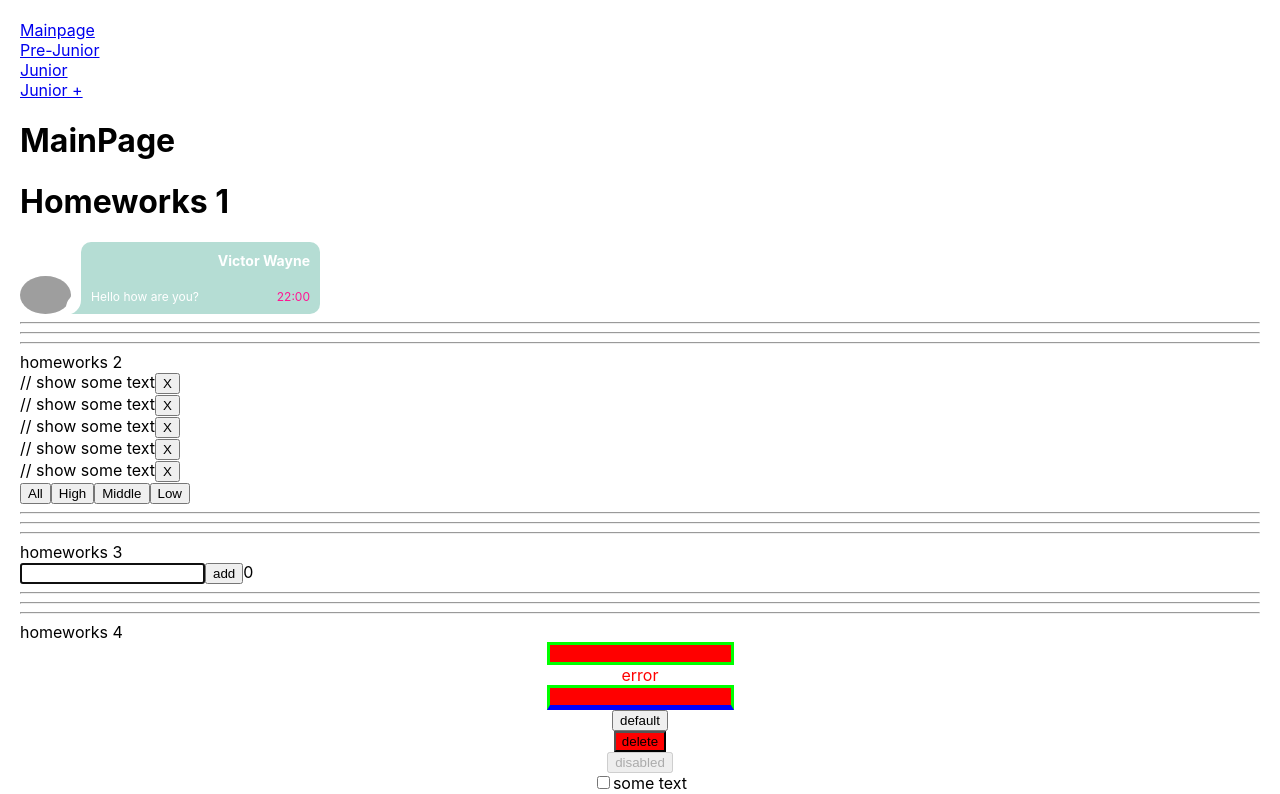
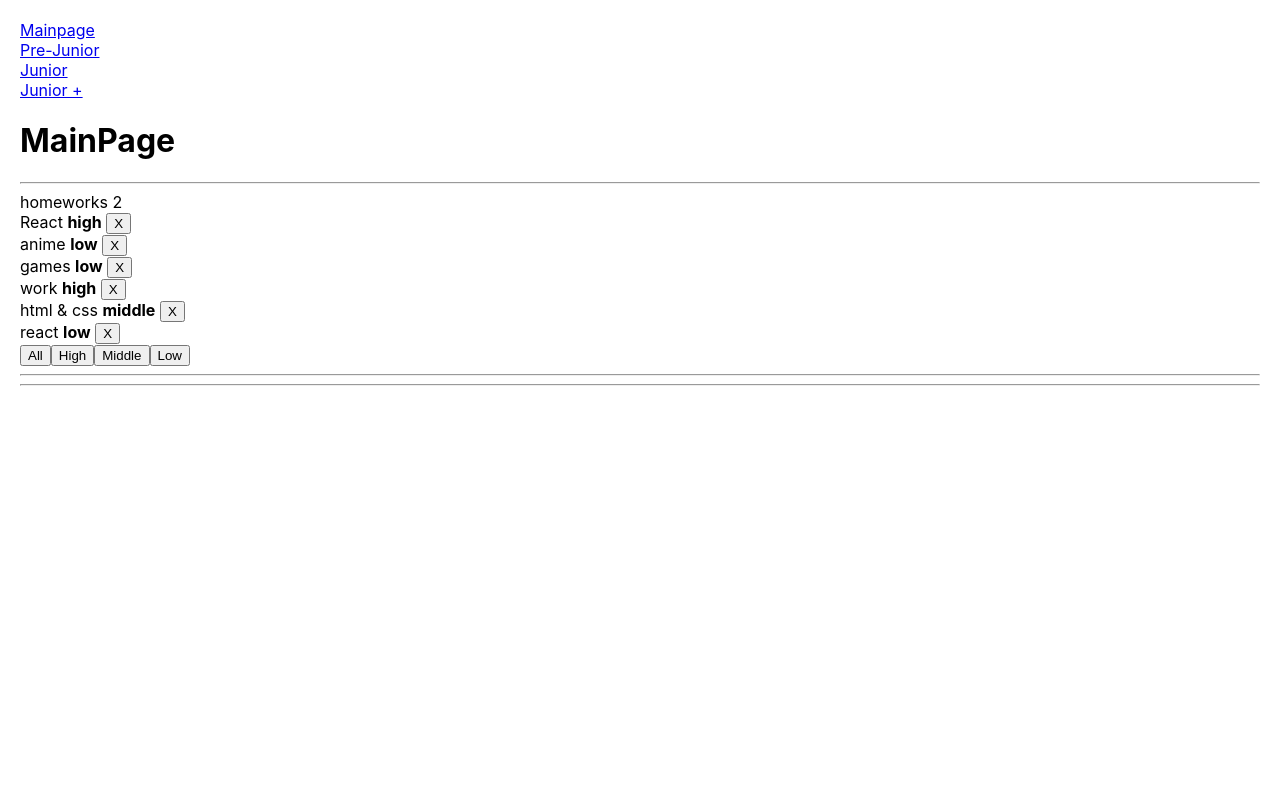
Before and after one commit to VictorSvetailo/homeworkJSTSIZ, a React (Create React App) app: page /pre-junior in a window 1280 px wide. Shown: the top 794 px of the page. Built offline with nearby package versions, Linux system fonts and the light colour scheme; grey boxes are pictures that could not be loaded.

Commit message:
HomeWork #2

```diff
--- a/src/p2-homeworks/h2/Affair.tsx
+++ b/src/p2-homeworks/h2/Affair.tsx
@@ -1,17 +1,19 @@
-import React from 'react'
+import Reac, {MouseEvent} from 'react'
+import {AffairType} from './HW2';
 
 type AffairPropsType = {
     // key не нужно типизировать
-    affair: any // need to fix any
-    deleteAffairCallback: any // need to fix any
+    affair: string // need to fix any
+    deleteAffairCallback: (id: string) => void // need to fix any
+    priority: string
+    id: string
 }
 
 function Affair(props: AffairPropsType) {
-    const deleteCallback = () => {}// need to fix
-
+    const deleteCallback = (e: MouseEvent<HTMLButtonElement>) => props.deleteAffairCallback(props.id) // need to fix
     return (
         <div>
-            // show some text
+            <span key={props.id} >{props.affair} <b>{props.priority}</b> </span>
 
             <button onClick={deleteCallback}>X</button>
         </div>
--- a/src/p2-homeworks/h2/Affairs.tsx
+++ b/src/p2-homeworks/h2/Affairs.tsx
@@ -1,26 +1,36 @@
 import React from 'react'
 import Affair from './Affair'
-import {AffairType} from './HW2'
+import {AffairType, FilterType} from './HW2'
 
 type AffairsPropsType = { // need to fix any
-    data: any
-    setFilter: any
-    deleteAffairCallback: any
+    data: Array<AffairType>
+    setFilter: (filter: FilterType) => void
+    deleteAffairCallback: (id: string) => void
 }
 
 function Affairs(props: AffairsPropsType) {
     const mappedAffairs = props.data.map((a: AffairType) => (
         <Affair // should work
-            key={a._id} // кеи ОБЯЗАТЕЛЬНЫ в 99% - так что лучше их писать всегда при создании компонент в мапе
-            affair={a}
+            key={a.id} // кеи ОБЯЗАТЕЛЬНЫ в 99% - так что лучше их писать всегда при создании компонент в мапе
+            id={a.id}
+            affair={a.name}
+            priority={a.priority}
             deleteAffairCallback={props.deleteAffairCallback}
         />
     ))
 
-    const setAll = () => {} // need to fix
-    const setHigh = () => {}
-    const setMiddle = () => {}
-    const setLow = () => {}
+    const setAll = () => {
+        props.setFilter('all')
+    } // need to fix
+    const setHigh = () => {
+        props.setFilter('high')
+    }
+    const setMiddle = () => {
+        props.setFilter('middle')
+    }
+    const setLow = () => {
+        props.setFilter('low')
+    }
 
     return (
         <div>
--- a/src/p2-homeworks/h2/HW2.tsx
+++ b/src/p2-homeworks/h2/HW2.tsx
@@ -1,35 +1,44 @@
 import React, {useState} from 'react'
 import Affairs from './Affairs'
+import {v1} from 'uuid';
+import {log} from 'util';
 
 // types
-export type AffairPriorityType = any // need to fix any
-export type AffairType = any // need to fix any
-export type FilterType = 'all' | AffairPriorityType
+//export type AffairPriorityType = any // need to fix any
+export type AffairType = {
+    id: string
+    name: string
+    priority: string
+} // need to fix any
+export type FilterType = 'all' | 'high' | 'middle' | 'low'
 
 // constants
-const defaultAffairs: any = [ // need to fix any
-    {_id: 1, name: 'React', priority: 'high'},
-    {_id: 2, name: 'anime', priority: 'low'},
-    {_id: 3, name: 'games', priority: 'low'},
-    {_id: 4, name: 'work', priority: 'high'},
-    {_id: 5, name: 'html & css', priority: 'middle'},
+const defaultAffairs: Array<AffairType> = [ // need to fix any
+    {id: v1(), name: 'React', priority: 'high'},
+    {id: v1(), name: 'anime', priority: 'low'},
+    {id: v1(), name: 'games', priority: 'low'},
+    {id: v1(), name: 'work', priority: 'high'},
+    {id: v1(), name: 'html & css', priority: 'middle'},
+    {id: v1(), name: 'react', priority: 'low'},
 ]
 
 // pure helper functions
-export const filterAffairs = (affairs: any, filter: any): any => { // need to fix any
+export const filterAffairs = (affairs: Array<AffairType>, filter: FilterType): any => { // need to fix any
     if (filter === 'all') return affairs
-    else return // need to fix
+    else if (filter === 'high') return affairs.filter(a => a.priority === filter)
+    else if (filter === 'middle') return affairs.filter(a => a.priority === filter)
+    else if (filter === 'low') return affairs.filter(a => a.priority === filter)
 }
-export const deleteAffair = (affairs: any, _id: any): any => { // need to fix any
-    return // need to fix
+export const deleteAffair = (affairs: Array<AffairType>, id: string): Array<AffairType> => { // need to fix any
+    return affairs.filter(a => a.id !== id)
 }
 
 function HW2() {
-    const [affairs, setAffairs] = useState<any>(defaultAffairs) // need to fix any
+    const [affairs, setAffairs] = useState<Array<AffairType>>(defaultAffairs) // need to fix any
     const [filter, setFilter] = useState<FilterType>('all')
 
     const filteredAffairs = filterAffairs(affairs, filter)
-    const deleteAffairCallback = (_id: any) => setAffairs(deleteAffair(affairs, _id)) // need to fix any
+    const deleteAffairCallback = (id: string) => setAffairs(deleteAffair(affairs, id)) // need to fix any
 
     return (
         <div>
--- a/src/p2-homeworks/h5/RoutesFC.tsx
+++ b/src/p2-homeworks/h5/RoutesFC.tsx
@@ -21,9 +21,9 @@ export function RoutesFC() {
             <Routes>
                     <Route path={'/'}/>
                     <Route path={PATH.PRE_JUNIOR} element={<PreJunior/>}/>
-                    <Route path={PATH.JUNIOR} element={<h1> junior page находится в разработке</h1>}/>
-                    <Route path={PATH.JUNIOR_PLUS} element={<h1>junior + находится в разработке</h1>}/>
-                    <Route path={'/*'} element={<Error404/>}/>
+                    {/*<Route path={PATH.JUNIOR} element={<h1> junior page находится в разработке</h1>}/>*/}
+                    {/*<Route path={PATH.JUNIOR_PLUS} element={<h1>junior + находится в разработке</h1>}/>*/}
+                    {/*<Route path={'/*'} element={<Error404/>}/>*/}
             </Routes>
 
             {/*Switch выбирает первый подходящий роут*/}
--- a/src/p2-homeworks/h5/pages/PreJunior.tsx
+++ b/src/p2-homeworks/h5/pages/PreJunior.tsx
@@ -10,11 +10,11 @@ function PreJunior() {
     return (
         <div>
 
-            <HW1/>
+            {/*<HW1/>*/}
             <HW2/>
-            <HW3/>
-            <HW4/>
-            <HW6/>
+            {/*<HW3/>*/}
+            {/*<HW4/>*/}
+            {/*<HW6/>*/}
 
         </div>
     )
```
Also changed, not shown: 2 other files (tests, documents, lock files or other folders).
